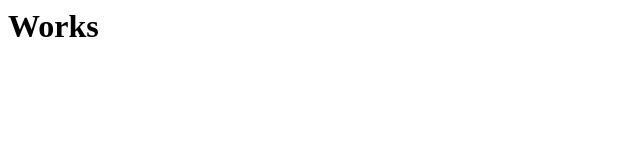
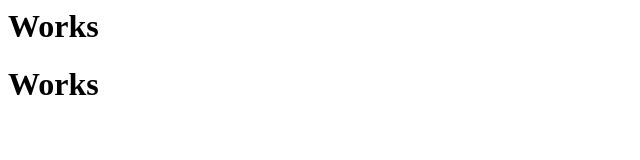
Before and after one commit to adrians2000/my_scripts, a plain HTML site: page index.html in a window 1280 px wide. Shown: the whole page, without its empty margins (0-640 px from the left). Drawn offline with Linux system fonts and the light colour scheme.

Commit message:
Update index.html

```diff
--- a/index.html
+++ b/index.html
@@ -1 +1,2 @@
 <h1>Works</h1>
+<h1>Works</h1>
```
